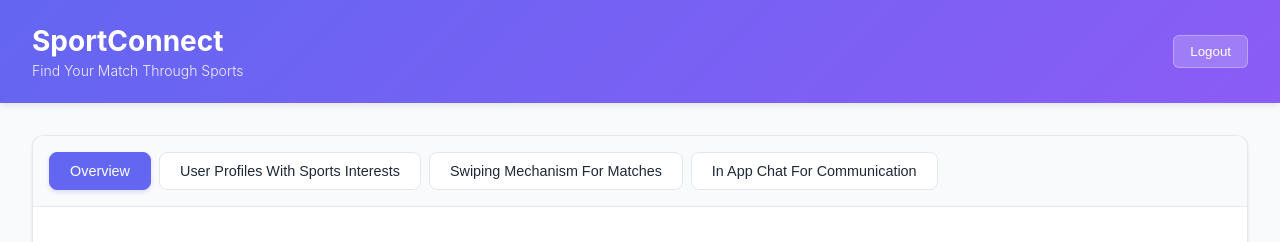
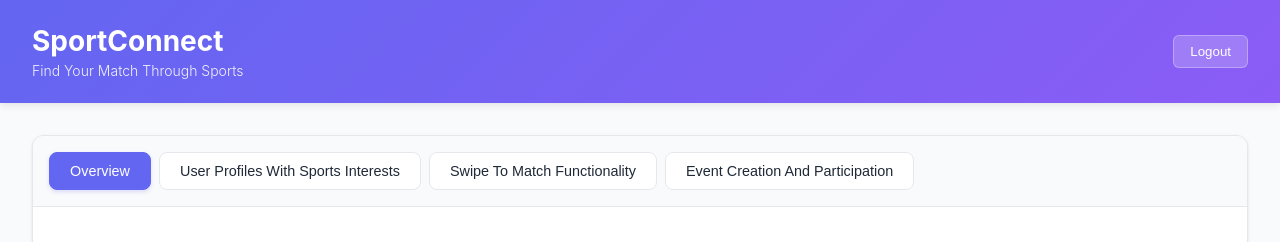
Before and after one commit to playworks93/sportconnect-landing-app, a React (Vite) app: page / in a window 1280 px wide. Both pictures are taken after typing "name@example.com", "Sample123" into the empty fields and a click on the button "Sign In". Shown: the top 242 px of the page. Built offline with nearby package versions, Linux system fonts and the light colour scheme.

Commit message:
Add src/components/Dashboard.tsx

```diff
--- a/src/components/Dashboard.tsx
+++ b/src/components/Dashboard.tsx
@@ -21,16 +21,16 @@ const Dashboard = (props: DashboardProps) => {
           User Profiles With Sports Interests
         </button>
         <button
-          className={activeTab === 'swiping_mechanism_for_matches' ? 'active' : ''}
-          onClick={() => setActiveTab('swiping_mechanism_for_matches')}
+          className={activeTab === 'swipe_to_match_functionality' ? 'active' : ''}
+          onClick={() => setActiveTab('swipe_to_match_functionality')}
         >
-          Swiping Mechanism For Matches
+          Swipe To Match Functionality
         </button>
         <button
-          className={activeTab === 'in_app_chat_for_communication' ? 'active' : ''}
-          onClick={() => setActiveTab('in_app_chat_for_communication')}
+          className={activeTab === 'event_creation_and_participation' ? 'active' : ''}
+          onClick={() => setActiveTab('event_creation_and_participation')}
         >
-          In App Chat For Communication
+          Event Creation And Participation
         </button>
       </nav>
 
@@ -62,17 +62,17 @@ const Dashboard = (props: DashboardProps) => {
           </div>
         )}
 
-        {activeTab === 'swiping_mechanism_for_matches' && (
+        {activeTab === 'swipe_to_match_functionality' && (
           <div className="tab-content">
-            <h2>Swiping Mechanism for Matches</h2>
-            <p>Manage your swiping mechanism for matches here.</p>
+            <h2>Swipe to Match Functionality</h2>
+            <p>Manage your swipe to match functionality here.</p>
           </div>
         )}
 
-        {activeTab === 'in_app_chat_for_communication' && (
+        {activeTab === 'event_creation_and_participation' && (
           <div className="tab-content">
-            <h2>In-App Chat for Communication</h2>
-            <p>Manage your in app chat for communication here.</p>
+            <h2>Event Creation and Participation</h2>
+            <p>Manage your event creation and participation here.</p>
           </div>
         )}
       </div>
```
